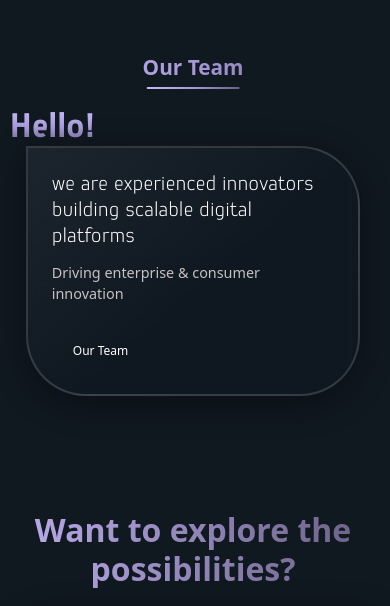
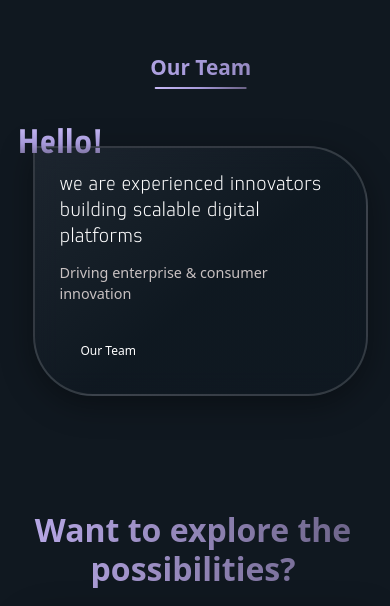
Before and after one commit to Be-A-Coder01/VEDAPIXEL, a React (Vite) app in the folder client/: page / in a window 390 px wide. Shown: the part 2143-2749 px from the top of the page. Built offline with nearby package versions, Linux system fonts and the light colour scheme.

Commit message:
made the team section mobile responsive

```diff
--- a/client/src/pages/Body.jsx
+++ b/client/src/pages/Body.jsx
@@ -206,7 +206,7 @@ const Body = () => {
 
       {/* ✅ Main Body */}
       <div
-        className={`body-content relative min-h-screen lg:gap-[20px] flex transition-all duration-700 ease-out w-full pt-[6vw]`}
+        className={`body-content mx-[2%] relative min-h-screen lg:gap-[20px] flex transition-all duration-700 ease-out w-full pt-[6vw]`}
       >
         {/* ✅ Sidebar Nav (hidden on mobile) */}
         <AnimatePresence>
@@ -403,7 +403,7 @@ const Body = () => {
               </motion.p>
             )}
             <div className="relative mb-[30px] w-[94vw] px-4 sm:w-[90vw] md:w-[75vw] lg:w-[55vw] mx-auto ">
-              <p className="begin-title  absolute top-0 left-0 z-20 text-[9vw] md:text-[clamp(1.8rem,4vw,4rem)] font-extrabold bg-gradient-to-b from-[#C7B9F6] via-[#A699D9] to-[#6A6185] bg-clip-text text-transparent leading-[1] -mt-4">
+              <p className="begin-title  absolute top-0 left-0 z-20 text-[9vw] md:text-[clamp(1.8rem,4vw,4rem)] font-extrabold bg-gradient-to-b from-[#C7B9F6] via-[#A699D9] to-[#6A6185] bg-clip-text text-transparent leading-[1] ">
                 Hello!
               </p>
 
```
